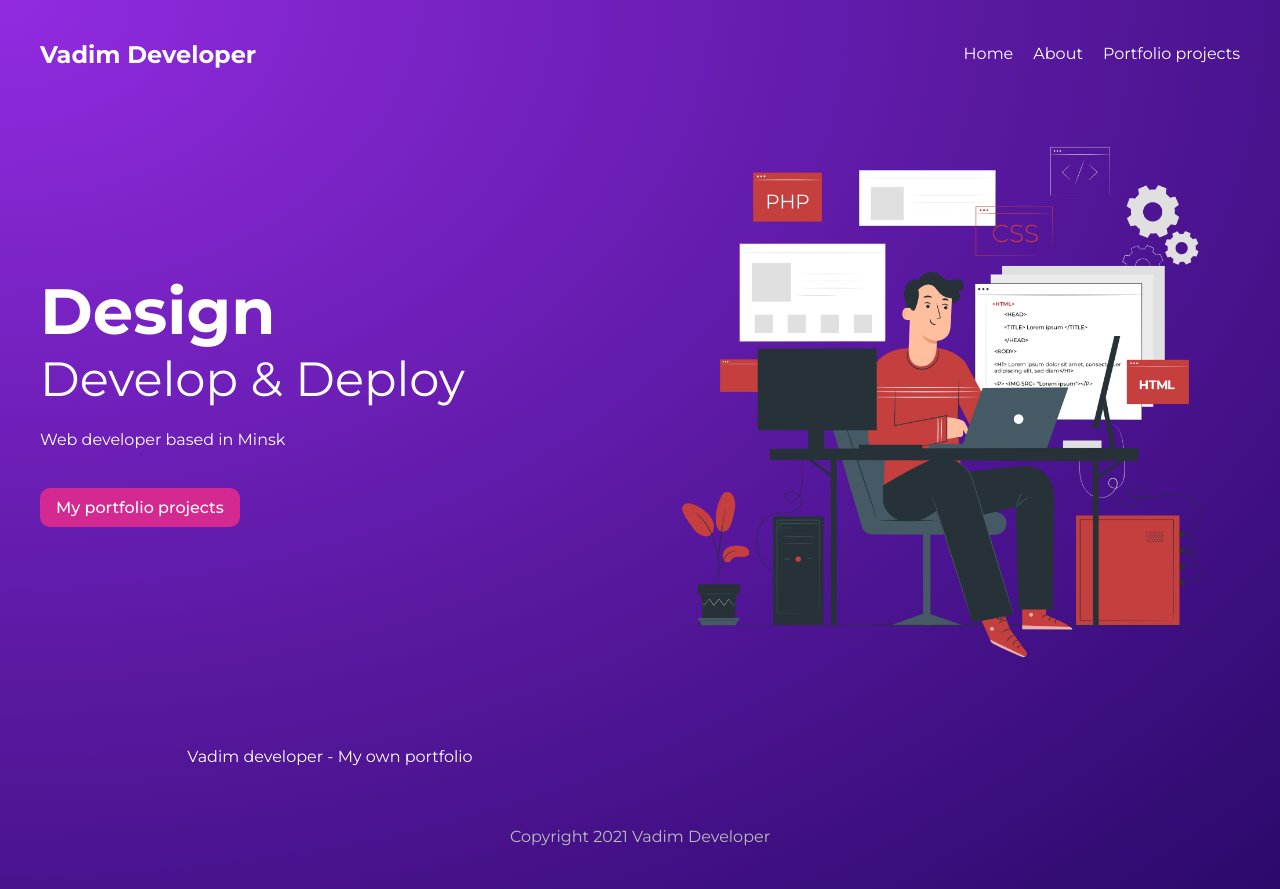
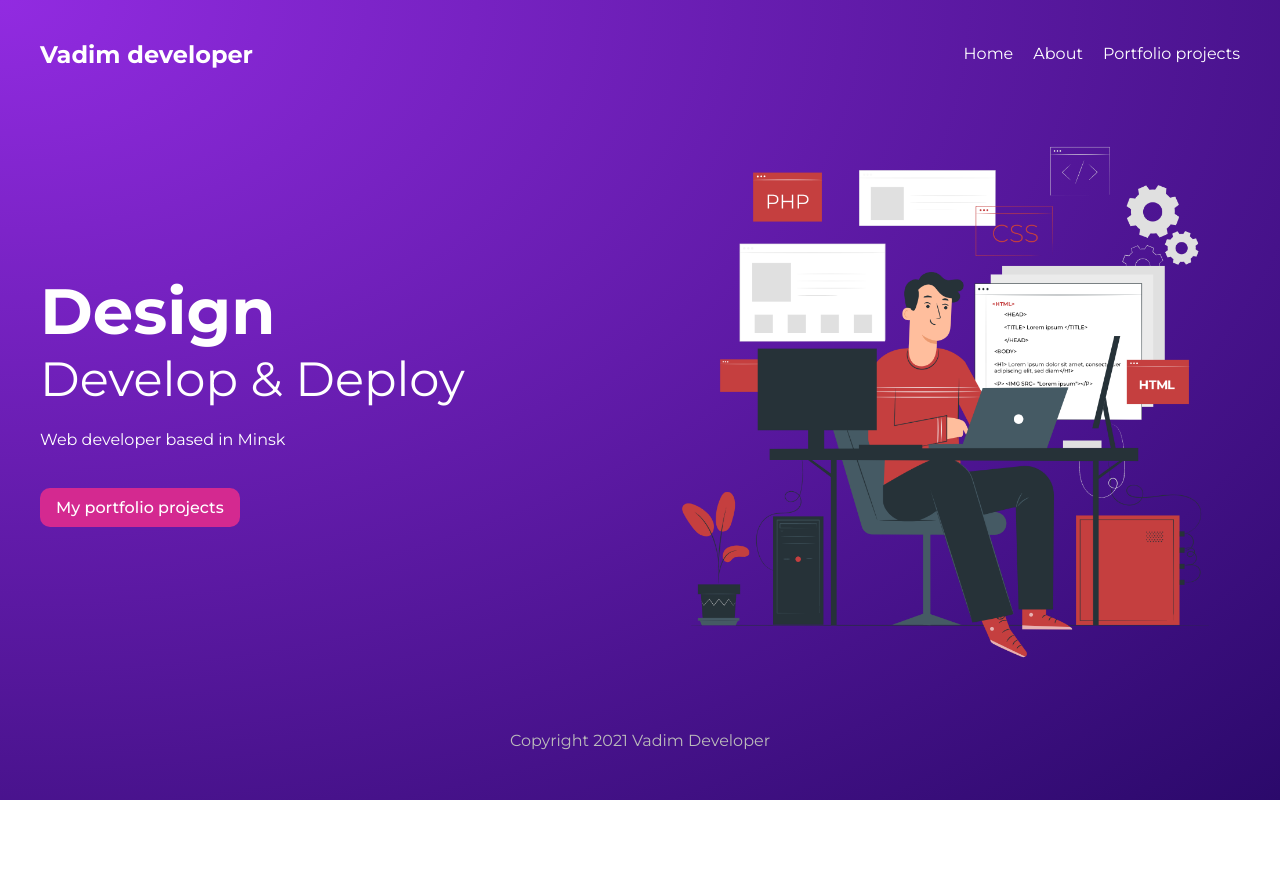
Before and after one commit to vadiminsk/gatsby-start, a Gatsby site: page / in a window 1280 px wide. After the commit the page ends 800 px from the top, so only its background shows below. Built offline with nearby package versions, Linux system fonts and the light colour scheme; Gatsby itself is replaced by a stand-in of ours.

Commit message:
use static query hook

```diff
--- a/src/components/Navbar.js
+++ b/src/components/Navbar.js
@@ -1,10 +1,22 @@
-import { Link } from "gatsby"
+import { Link, graphql, useStaticQuery } from "gatsby"
 import React from "react"
 
 export default function Navbar() {
+  const data = useStaticQuery(graphql`
+    query SiteInfo {
+      site {
+        siteMetadata {
+          title
+        }
+      }
+    }
+  `)
+
+  const { title } = data.site.siteMetadata
+
   return (
     <nav>
-      <h1>Vadim Developer</h1>
+      <h1>{title}</h1>
       <div className="links">
         <Link to="/">Home</Link>
         <Link to="/about">About</Link>
--- a/src/pages/index.js
+++ b/src/pages/index.js
@@ -1,13 +1,9 @@
-import { graphql, Link } from "gatsby"
+import { Link } from "gatsby"
 import React from "react"
 import Layout from "../components/Layout"
 import styles from "../styles/home.module.css"
 
-export default function Home({ data }) {
-  console.log(data)
-
-  const { title, description } = data.site.siteMetadata
-
+export default function Home() {
   return (
     <Layout>
       <section className={styles.home}>
@@ -20,21 +16,7 @@
           </Link>
         </div>
         <img src="/banner.png" alt="Site banner" />
-        <p>
-          {title} - {description}
-        </p>
       </section>
     </Layout>
   )
 }
-
-export const query = graphql`
-  query SiteInfo {
-    site {
-      siteMetadata {
-        description
-        title
-      }
-    }
-  }
-`
```
Also changed, not shown: 1 other file.
